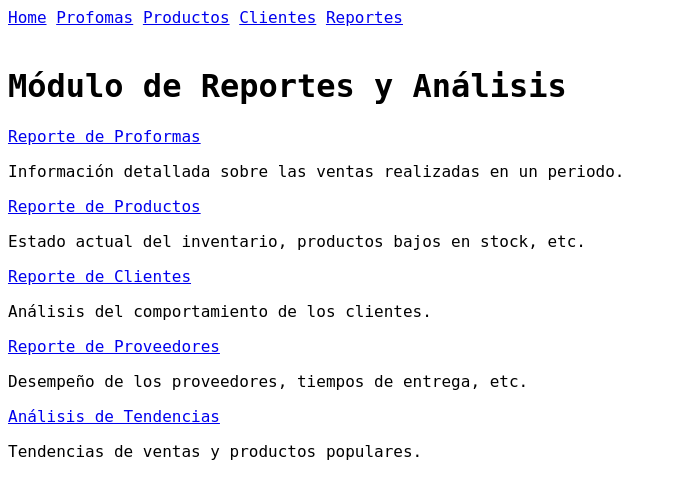
After one commit to wfarelt/proformas, a Django app: page /reportes/ in a window 1280 px wide. The commit adds this page. Shown: the top 499 px of the page, without its empty margins (0-676 px from the left). Run offline with Django 4.2, Linux system fonts and the light colour scheme; some libraries are stand-ins or nearby versions; some web fonts are replaced.

Commit message:
add reportes.html

```diff
--- a/core/templates/core/base.html
+++ b/core/templates/core/base.html
@@ -23,6 +23,7 @@
             <a href="{% url 'proformas_list' %}">Profomas</a>
             <a href="{% url 'productos_list' %}">Productos</a>
             <a href="{% url 'clientes_list' %}">Clientes</a>
+            <a href="{% url 'reportes' %}">Reportes</a>
         </div>
         <br>
 
--- /dev/null
+++ b/core/templates/core/reportes.html
@@ -0,0 +1,17 @@
+{% extends 'core/base.html' %}
+
+{% block title %}Reportes{% endblock %}
+
+{% block content %}
+    <h1>Módulo de Reportes y Análisis</h1>
+    <a href="{#}" class="btn btn-primary">Reporte de Proformas</a>
+    <p>Información detallada sobre las ventas realizadas en un periodo.</p>
+    <a href="{#}" class="btn btn-primary">Reporte de Productos</a>
+    <p>Estado actual del inventario, productos bajos en stock, etc.</p>
+    <a href="{#}" class="btn btn-primary">Reporte de Clientes</a>
+    <p>Análisis del comportamiento de los clientes.</p>
+    <a href="{#}" class="btn btn-primary">Reporte de Proveedores</a>
+    <p>Desempeño de los proveedores, tiempos de entrega, etc.</p>
+    <a href="{#}" class="btn btn-primary">Análisis de Tendencias</a>
+    <p>Tendencias de ventas y productos populares.</p>
+{% endblock %}
--- a/core/urls.py
+++ b/core/urls.py
@@ -2,7 +2,8 @@ from django.urls import path
 from .views import home, proformas_list, proforma_add_client , proforma_new, proforma_edit,\
     agregar_producto_a_detalle, producto_new, eliminar_producto_a_detalle, \
         clientes_list, cliente_new, cliente_edit, cliente_delete, \
-            product_detail, product_edit, productos_list, generate_proforma_pdf
+            product_detail, product_edit, productos_list, generate_proforma_pdf, \
+                reportes
 
 urlpatterns = [
     path('', home, name='home'),
@@ -25,4 +26,5 @@ urlpatterns = [
     path('cliente/delete/<int:id>/', cliente_delete, name='cliente_delete'),
     #reporte pdf
     path('proforma/pdf/<int:id>', generate_proforma_pdf, name='generate_proforma_pdf'),
+    path('reportes/', reportes, name='reportes'),
 ]
--- a/core/views.py
+++ b/core/views.py
@@ -172,3 +172,7 @@ def generate_proforma_pdf(request, id):
     response['Content-Disposition'] = 'inline; filename="proforma.pdf"'
     HTML(string=html).write_pdf(response)
     return response
+
+# ReportesGenerales
+def reportes(request):
+    return render(request, 'core/reportes.html')
```
